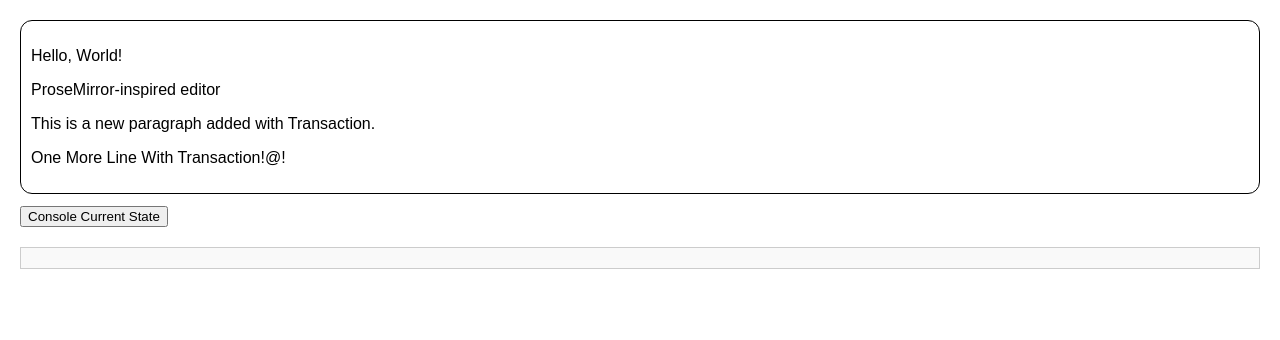
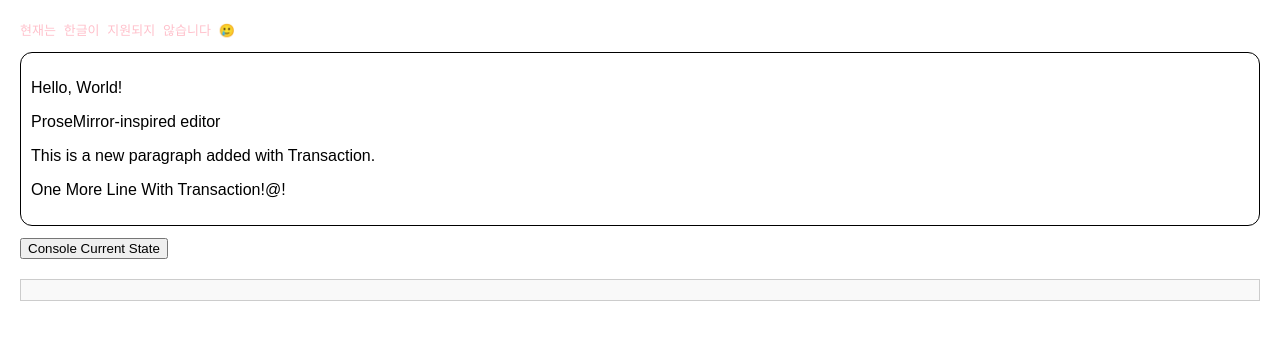
Before and after one commit to sanghunlee-711/tse, a website built with Vite: page index.html in a window 1280 px wide. Built offline with nearby package versions, Linux system fonts and the light colour scheme.

Commit message:
chore: modify index html

```diff
--- a/index.html
+++ b/index.html
@@ -27,9 +27,14 @@
         border: 1px solid black;
         border-radius: 12px;
       }
+
+      pre {
+        color: pink;
+      }
     </style>
   </head>
   <body>
+    <pre>현재는 한글이 지원되지 않습니다 🥲</pre>
     <div id="tse"></div>
     <button id="console-button">Console Current State</button>
     <div id="output"></div>
```
